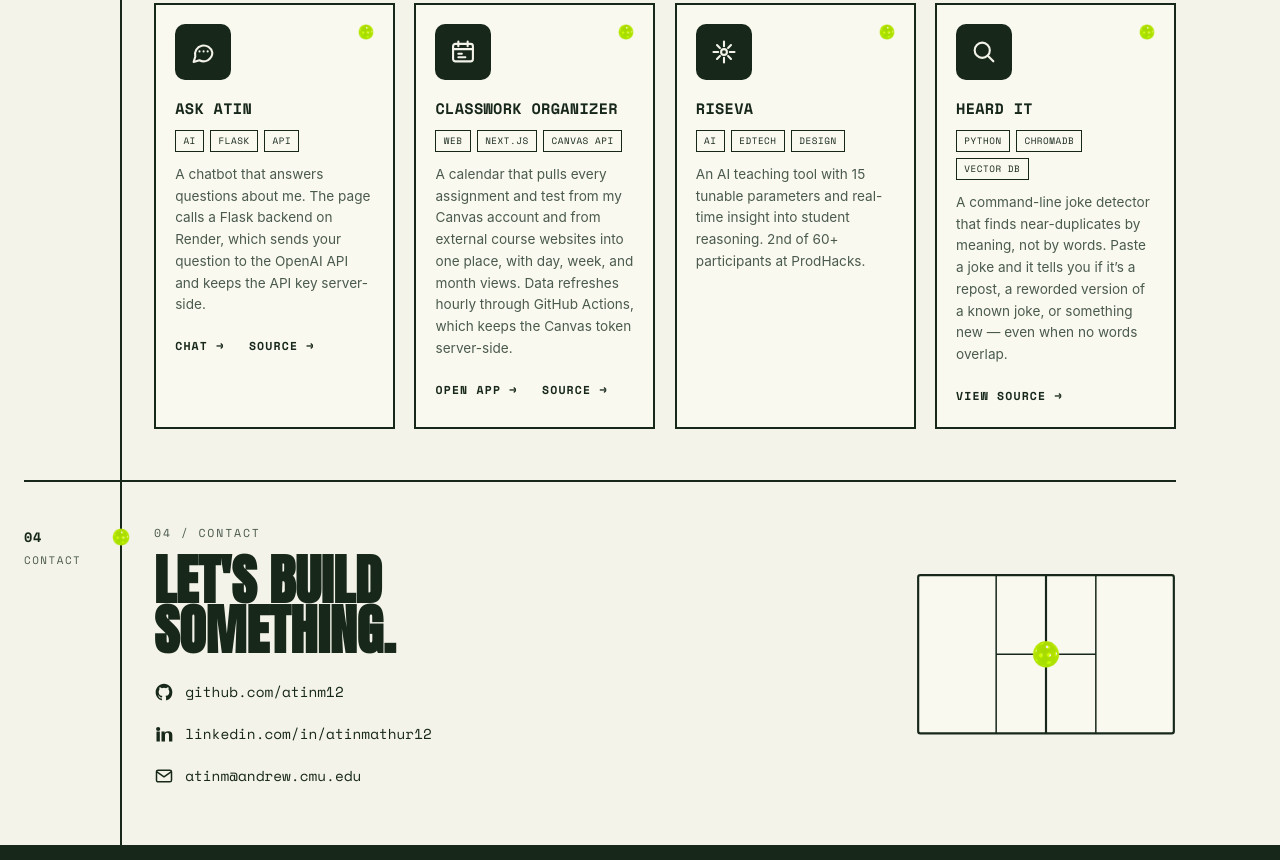
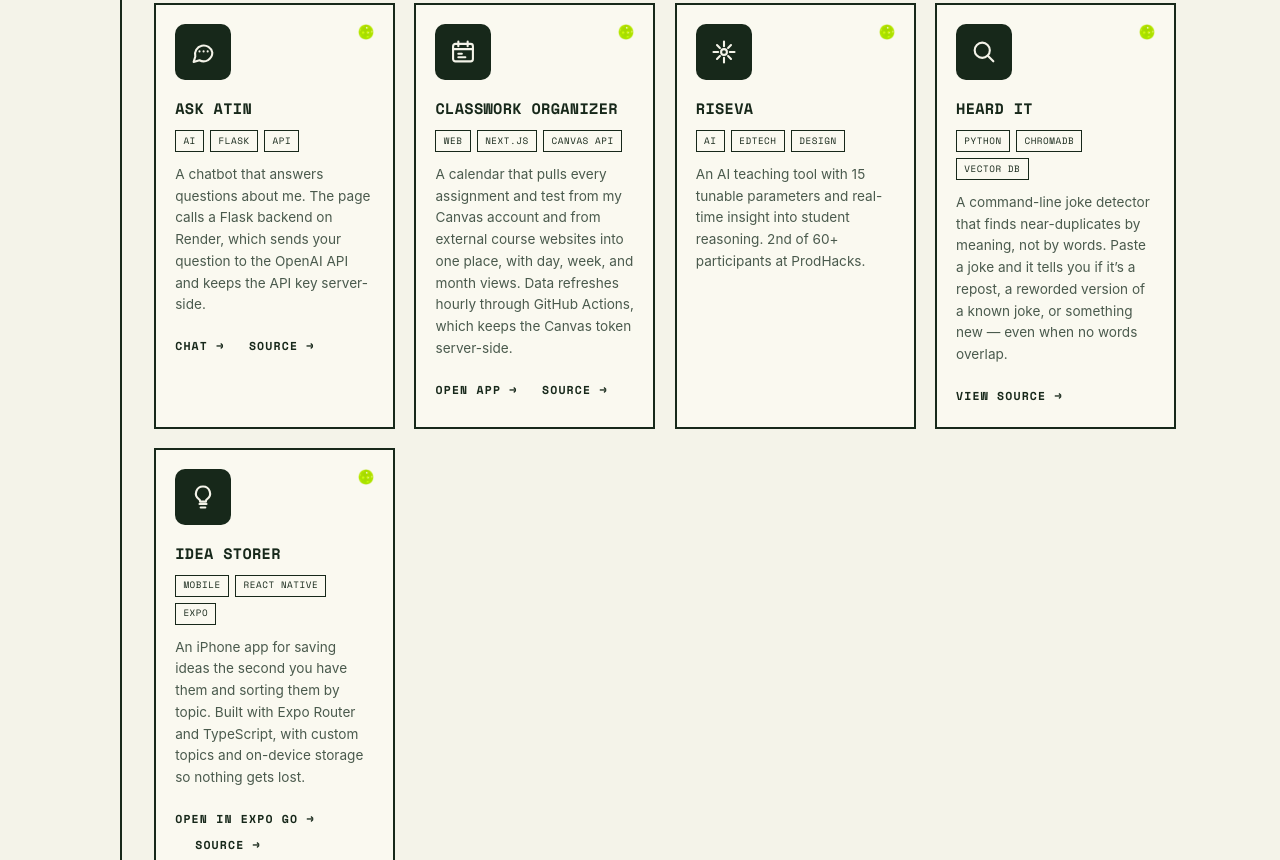
Before and after one commit to atinm12/atinm12.github.io, a plain HTML site: page index.html in a window 1280 px wide. Shown: the part 1940-2800 px from the top of the page. Drawn offline with nearby package versions, Linux system fonts and the light colour scheme.

Commit message:
Add Idea Storer project card
Co-Authored-By: Claude Opus 5.5 <noreply@anthropic.com>

```diff
--- a/index.html
+++ b/index.html
@@ -258,6 +258,19 @@
             <a class="proj-link" href="https://github.com/atinm12/heard-it" target="_blank" rel="noopener">View source &rarr;</a>
           </article>
 
+          <article class="proj-card">
+            <div class="proj-icon" aria-hidden="true">
+              <!-- lightbulb icon -->
+              <svg viewBox="0 0 24 24" fill="none" stroke="currentColor" stroke-width="1.8" stroke-linecap="round" stroke-linejoin="round"><path d="M9 18h6"/><path d="M10 21h4"/><path d="M12 3a6 6 0 0 0-3.5 10.9c.6.4 1 1.1 1 1.8V16h5v-.3c0-.7.4-1.4 1-1.8A6 6 0 0 0 12 3Z"/></svg>
+            </div>
+            <span class="pb pb-card" aria-hidden="true"></span>
+            <h3 class="proj-title">Idea Storer</h3>
+            <div class="proj-tags"><span>Mobile</span><span>React Native</span><span>Expo</span></div>
+            <p class="proj-desc">An iPhone app for saving ideas the second you have them and sorting them by topic. Built with Expo Router and TypeScript, with custom topics and on-device storage so nothing gets lost.</p>
+            <a class="proj-link" href="https://expo.dev/accounts/atinm12/projects/idea-storer/updates/52331b03-d4d4-4a59-9991-35e18545fffc" target="_blank" rel="noopener">Open in Expo Go &rarr;</a>
+            <a class="proj-link" href="https://github.com/atinm12/idea-storer" target="_blank" rel="noopener">Source &rarr;</a>
+          </article>
+
         </div>
       </div>
     </section>
```
